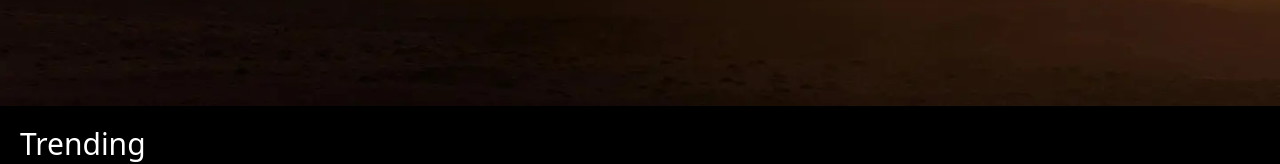
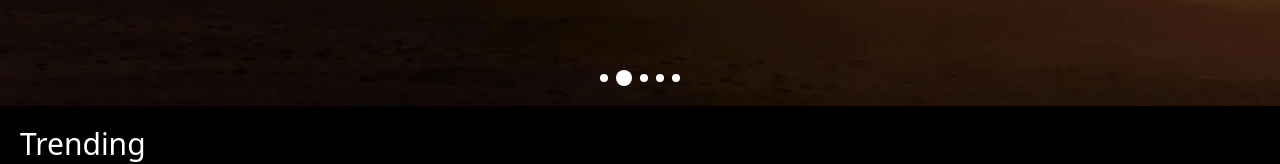
Before and after one commit to shailstar/indee-assignment, a Vue app: page / in a window 1280 px wide. Shown: the part 406-570 px from the top of the page. Built offline with nearby package versions, Linux system fonts and the light colour scheme.

Commit message:
enc: indicators-added

```diff
--- a/src/components/Carousel/index.vue
+++ b/src/components/Carousel/index.vue
@@ -4,7 +4,7 @@
       <button @click="prevClick" class="bg-orange-200 w-10 h-10">P</button>
     </div>
     <div
-      class="parent-container overflow-hidden w-screen h-[60vw] sm:h-[50vw] lg:h-[40vw]"
+      class="parent-container relative overflow-hidden w-screen h-[60vw] sm:h-[50vw] lg:h-[40vw]"
     >
       <div id="items-container" class="flex h-full" ref="itemsContainer">
         <div
@@ -16,6 +16,19 @@
           <img :src="item.image" class="w-full h-full object-cover" />
         </div>
       </div>
+      <div id="indicators" class="w-full absolute bottom-5 flex justify-center ">
+        <div id="indicators-container" class="flex gap-2 items-center">
+          <div
+            v-for="pageNumber in totalNumbersOfPages"
+            :key="'page ' + pageNumber"
+            class="bg-white rounded-full"
+            :class="{
+              'w-2 h-2': currentPageNumber !== pageNumber,
+              'w-4 h-4': currentPageNumber === pageNumber,
+            }"
+          ></div>
+        </div>
+      </div>
     </div>
     <div v-if="showNavigators">
       <button @click="nextClick" class="bg-orange-200 w-10 h-10">N</button>
@@ -23,7 +36,7 @@
   </div>
 </template>
 <script setup>
-import { onMounted, onUnmounted, ref } from "vue";
+import { onMounted, onUnmounted, ref, computed } from "vue";
 const itemsContainer = ref();
 const props = defineProps([
   "value",
@@ -37,6 +50,14 @@ const props = defineProps([
 ]);
 const totalShiftedItems = ref(0);
 const autoPlayIntervalId = ref("");
+
+const totalNumbersOfPages = computed(() => {
+  return Math.ceil(props.value.length / props.numVisible);
+});
+
+const currentPageNumber = computed(() => {
+  return totalShiftedItems.value + 1;
+});
 
 function prevClick() {
   if (totalShiftedItems.value > 0) {
```
